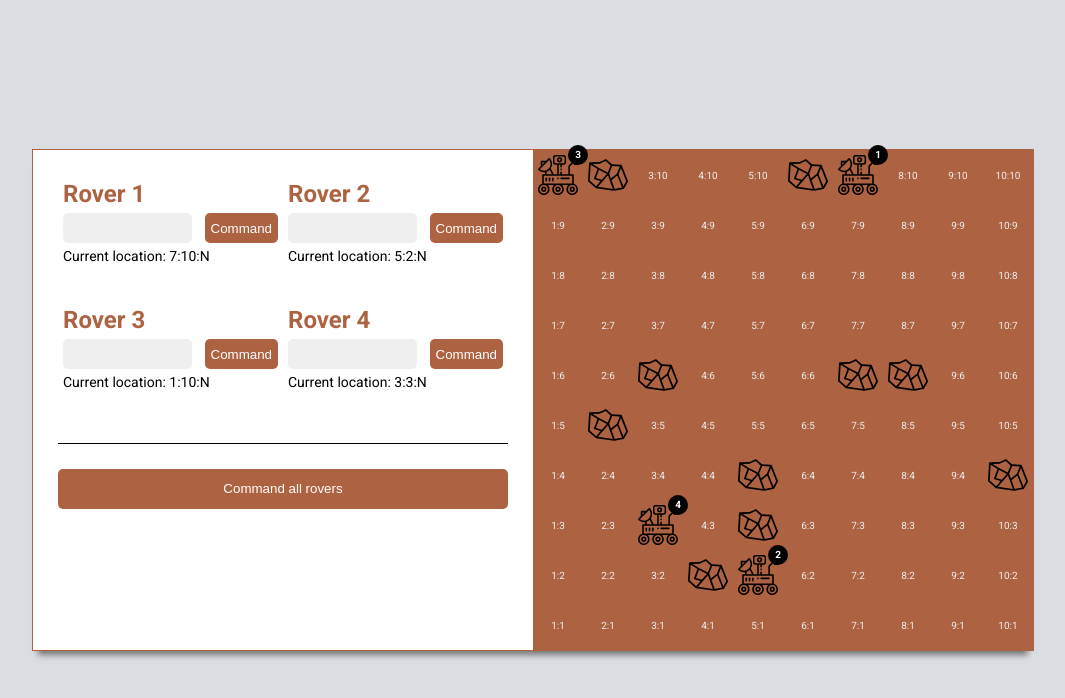
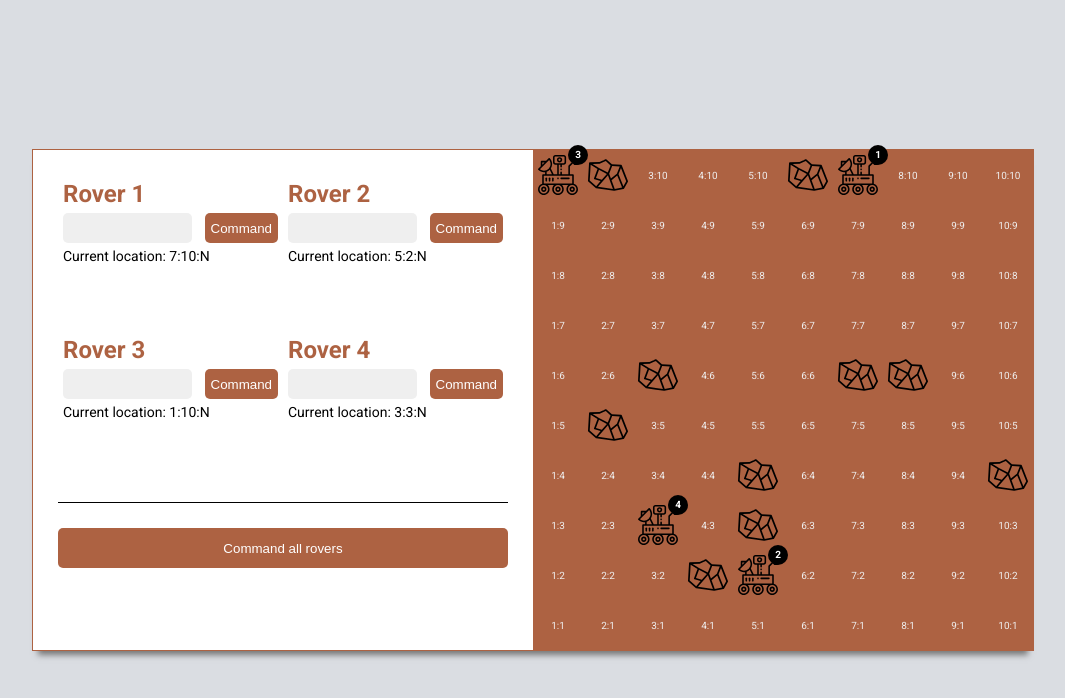
Before and after one commit to BillzPillz/mars-rover, a React (Create React App) app: page / in a window 1280 px wide. Shown: the top 698 px of the page, without its empty margins (108-1173 px from the left). Built offline with nearby package versions, Linux system fonts and the light colour scheme.

Commit message:
remove command height

```diff
--- a/src/components/CommandCentre/CommandCentre.module.css
+++ b/src/components/CommandCentre/CommandCentre.module.css
@@ -11,7 +11,6 @@
 .control {
   display: flex;
   flex-wrap: wrap;
-  height: 0;
   flex: 1 0 50%;
   justify-content: space-between;
   padding: 5px;
```
